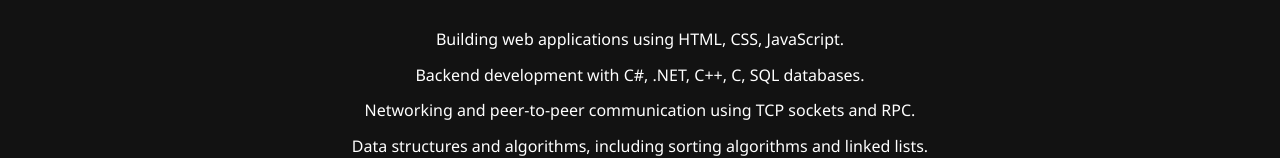
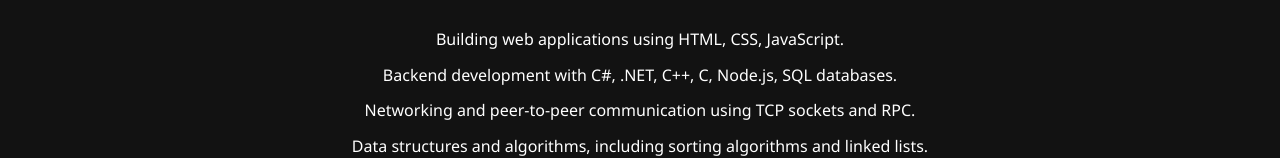
Before and after one commit to Nweder/WebDev, a plain HTML site: page public/about.html in a window 1280 px wide. Shown: the part 313-471 px from the top of the page. Drawn offline with Linux system fonts and the light colour scheme.

Commit message:
update about me

```diff
--- a/public/about.html
+++ b/public/about.html
@@ -21,7 +21,7 @@
 
     <ul>
         <li>Building web applications using HTML, CSS, JavaScript.</li>
-        <li>Backend development with C#, .NET, C++, C, SQL databases.</li>
+        <li>Backend development with C#, .NET, C++, C, Node.js, SQL databases.</li>
         <li>Networking and peer-to-peer communication using TCP sockets and RPC.</li>
         <li>Data structures and algorithms, including sorting algorithms and linked lists.</li>
         <li>Object-oriented programming in C++, C#, and Python.</li>
```
